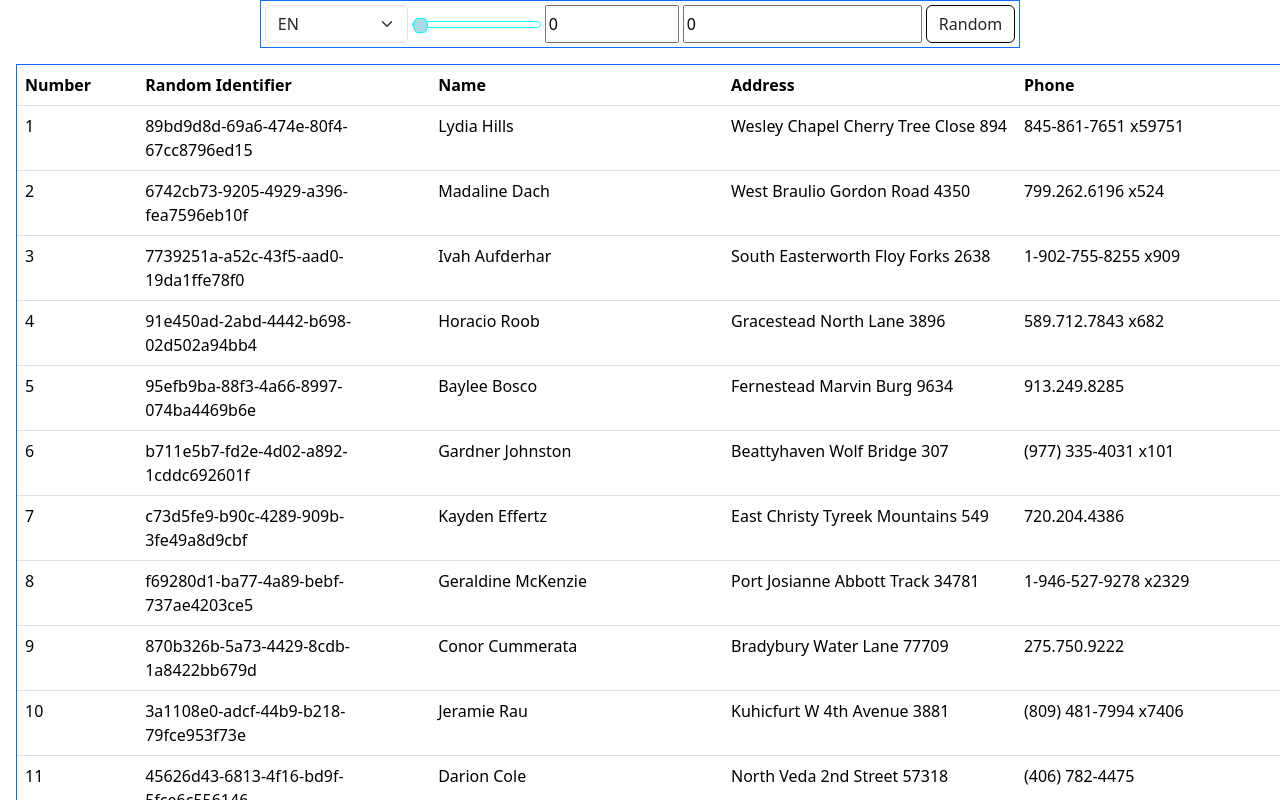
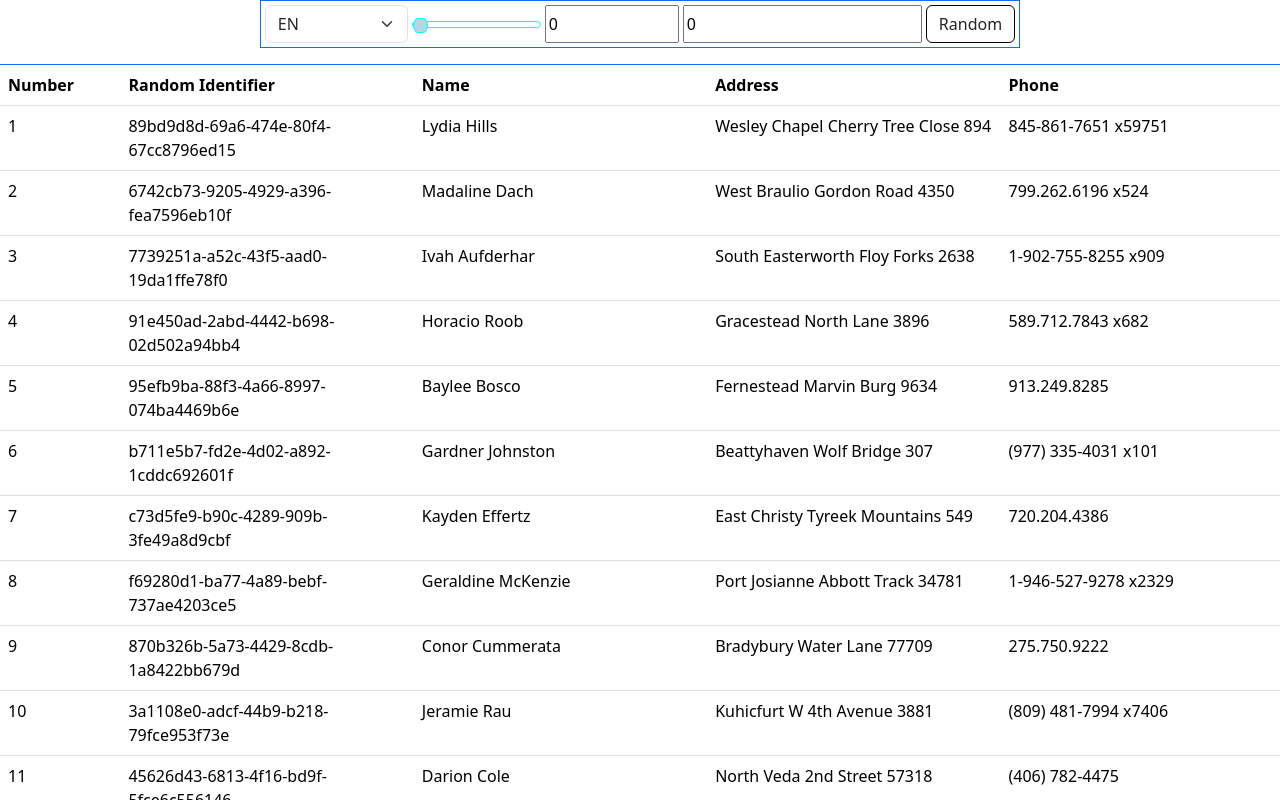
Before and after one commit to PetrAlexkulakov/DataBase-With-Mistakes, a React (Vite) app: page / in a window 1280 px wide. Shown: the top 800 px of the page. Built offline with nearby package versions, Linux system fonts and the light colour scheme.

Commit message:
feat: improve design

```diff
--- a/src/App.tsx
+++ b/src/App.tsx
@@ -44,7 +44,7 @@ function App() {
         hasMore={hasMoreData}
         loader={<h4>Loading...</h4>}
         endMessage={<p>No more data to load</p>}
-        className="border border-primary m-3 w-100"
+        className="border-top border-primary mt-3 w-100"
       >
         <DataTable data={generatedData} />
       </InfiniteScroll>
```
